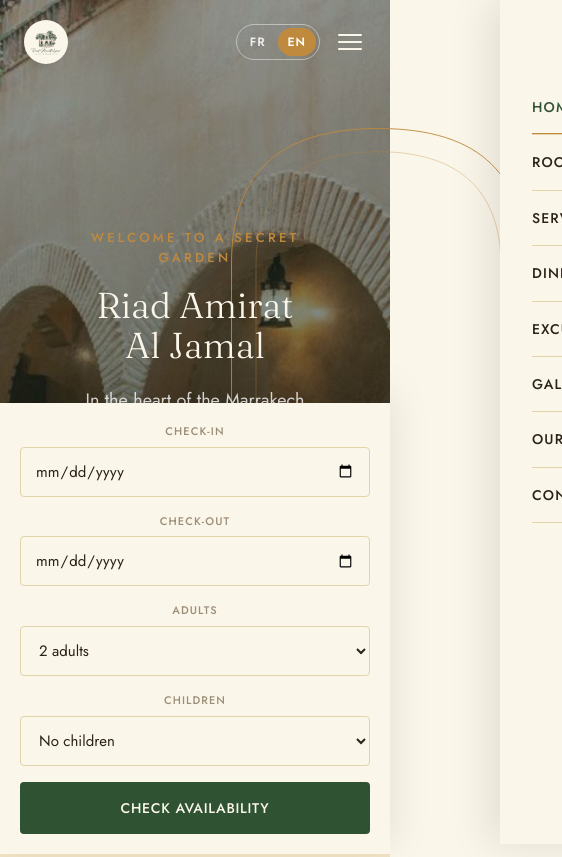
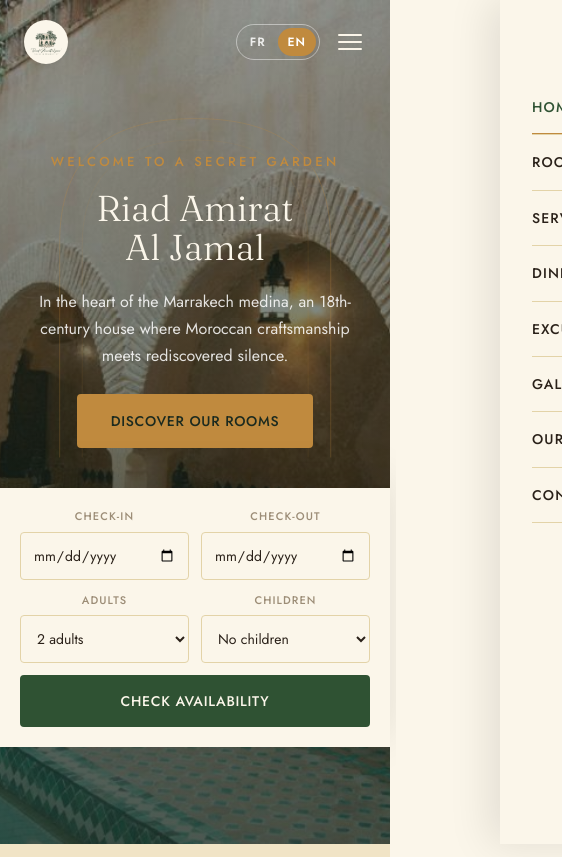
Before and after one commit to MKADDOURI-DEV/RIAD-AMIRAT-EL-JAMAL, a website built with Vite: page index.html in a window 390 px wide. Shown: the top 857 px of the page, 562 px wide, since content can reach past the window. Built offline with nearby package versions, Linux system fonts and the light colour scheme.

Commit message:
Fix mobile hero: booking bar in flow, 2-col form, arch behind text

```diff
--- a/style.css
+++ b/style.css
@@ -2170,3 +2170,75 @@ input, select, textarea {
   .lang-switch { order: 2; margin-left: auto; margin-right: 14px; }
   .nav-toggle { order: 3; }
 }
+
+/* ============================================
+   Mobile hero + booking fix
+   ============================================ */
+@media (max-width: 768px) {
+  .hero {
+    min-height: 100svh;
+    justify-content: flex-start;
+    padding: 96px 20px 0;
+  }
+
+  .hero-arch {
+    padding: 56px 16px 32px;
+  }
+
+  .hero-arch::before {
+    height: 100%;
+    top: 0;
+    animation: none;
+    opacity: 0.3;
+  }
+
+  .hero-tagline {
+    font-size: 1rem;
+    margin-bottom: 24px;
+  }
+
+  .scroll-indicator {
+    display: none;
+  }
+
+  /* barre de réservation dans le flux (plus de superposition sur le texte) */
+  .booking-bar {
+    position: relative;
+    left: auto;
+    right: auto;
+    bottom: auto;
+    width: calc(100% + 40px);
+    margin: 8px -20px 0;
+    padding: 20px;
+  }
+
+  .booking-form {
+    display: grid;
+    grid-template-columns: 1fr 1fr;
+    gap: 12px;
+    align-items: end;
+  }
+
+  .booking-field {
+    min-width: 0;
+  }
+
+  .booking-field input,
+  .booking-field select {
+    min-height: 48px;
+    padding: 10px 12px;
+    font-size: 0.875rem;
+  }
+
+  .booking-field input[type="date"] {
+    display: block;
+    -webkit-appearance: none;
+    appearance: none;
+  }
+
+  .booking-field.child-ages,
+  .booking-form .btn-book,
+  .booking-error {
+    grid-column: 1 / -1;
+  }
+}
```
